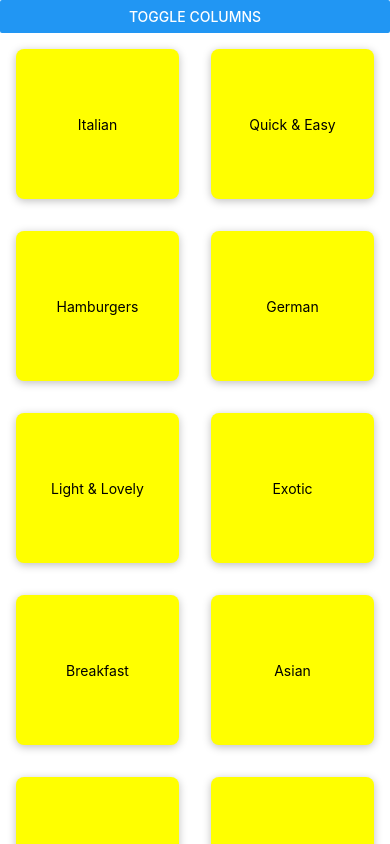
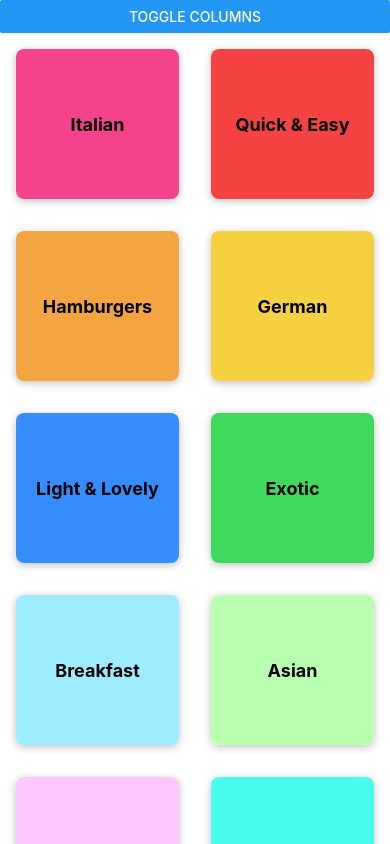
Before and after one commit to alexvlasov182/react-native, a React Native app in the folder react-native-navigation/: screen / in a window 390 px wide. Built offline with nearby package versions, Linux system fonts and the light colour scheme.

Commit message:
Displaying Items in a Grid

```diff
--- a/react-native-navigation/App.js
+++ b/react-native-navigation/App.js
@@ -3,7 +3,14 @@ import { StyleSheet } from "react-native";
 import CategoriesScreen from "./screens/CategoriesScreen";
 
 export default function App() {
-  return <CategoriesScreen />;
+  return (
+    <>
+      <StatusBar style="light" />
+      <CategoriesScreen />
+    </>
+  );
 }
 
-const styles = StyleSheet.create({});
+const styles = StyleSheet.create({
+  container: {},
+});
--- a/react-native-navigation/app.json
+++ b/react-native-navigation/app.json
@@ -6,6 +6,7 @@
     "version": "1.0.0",
     "orientation": "portrait",
     "icon": "./assets/icon.png",
+    "backgroundColor": "#24180f",
     "splash": {
       "image": "./assets/splash.png",
       "resizeMode": "contain",
--- a/react-native-navigation/components/CategoryGridTitle.js
+++ b/react-native-navigation/components/CategoryGridTitle.js
@@ -1,13 +1,19 @@
-import { Pressable, View, Text, StyleSheet } from "react-native";
+import { Pressable, View, Text, StyleSheet, Platform } from "react-native";
 
 function CategoryGridTitle({ title, color }) {
   console.log("CategoryGridTitle", title, color);
 
   return (
     <View style={styles.gridItem}>
-      <Pressable style={styles.button}>
-        <View style={styles.innerContainer}>
-          <Text>{title}</Text>
+      <Pressable
+        android_ripple={{ color: "#ccc" }}
+        style={({ pressed }) => [
+          styles.button,
+          pressed ? styles.buttonPressed : null,
+        ]}
+      >
+        <View style={[styles.innerContainer, { backgroundColor: color }]}>
+          <Text style={styles.title}>{title}</Text>
         </View>
       </Pressable>
     </View>
@@ -23,19 +29,28 @@ const styles = StyleSheet.create({
     height: 150,
     borderRadius: 8,
     elevation: 4,
-    backgroundColor: "yellow",
+    backgroundColor: "white",
     shadowColor: "black",
     shadowOpacity: 0.25,
     shadowOffset: { width: 0, height: 2 },
     shadowRadius: 8,
+    overflow: Platform.OS === "android" ? "hidden" : "visible",
   },
   button: {
     flex: 1,
   },
+  buttonPressed: {
+    opacity: 0.5,
+  },
   innerContainer: {
     flex: 1,
-    padding: 16,
     justifyContent: "center",
     alignItems: "center",
+    padding: 16,
+    borderRadius: 8,
+  },
+  title: {
+    fontWeight: "bold",
+    fontSize: 18,
   },
 });
```
